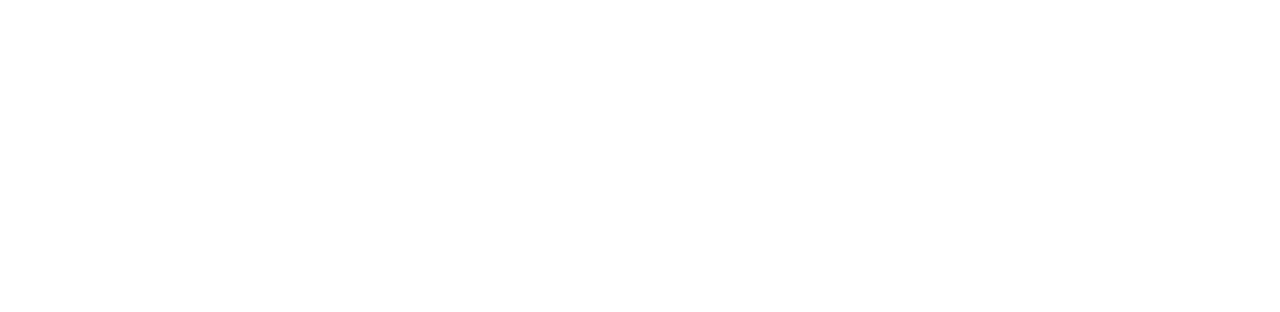
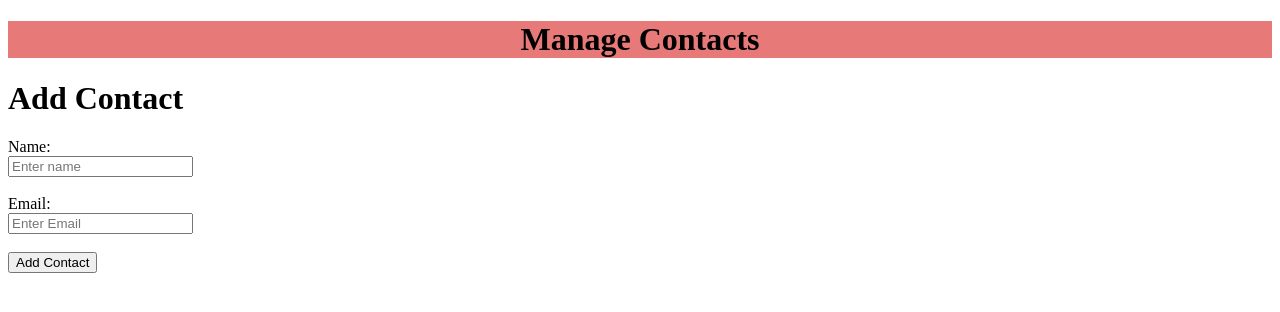
Before and after one commit to vibhanimbalkar97-star/Manage-Contact, a React (Vite) app in the folder manage_contacts/: page / in a window 1280 px wide. Shown: the top 312 px of the page. Built offline with nearby package versions, Linux system fonts and the light colour scheme.

Commit message:
components created
The html format of form created

```diff
--- a/manage_contacts/src/App.jsx
+++ b/manage_contacts/src/App.jsx
@@ -1,11 +1,14 @@
 import './App.css'
+import AddContact from './Components/AddContact'
+import Header from './Components/Header'
 
 function App() {
 
 
   return (
     <>
-
+      <Header />
+      <AddContact />
     </>
   )
 }
--- /dev/null
+++ b/manage_contacts/src/Components/AddContact.jsx
@@ -0,0 +1,23 @@
+import React from 'react'
+
+const AddContact = () => {
+
+    return (
+        <div>
+            <h1>Add Contact</h1>
+            <form>
+                <label>Name:</label>
+                <br />
+                <input type="text" placeholder="Enter name" />
+                <br /><br />
+                <label>Email:</label>
+                <br />
+                <input type="text" placeholder="Enter Email" />
+                <br /><br />
+                <button>Add Contact</button>
+            </form>
+        </div>
+    )
+}
+
+export default AddContact
--- /dev/null
+++ b/manage_contacts/src/Components/Header.css
@@ -0,0 +1,4 @@
+.header {
+    text-align: center;
+    background-color: #e87979;
+}
--- /dev/null
+++ b/manage_contacts/src/Components/Header.jsx
@@ -0,0 +1,12 @@
+import React from 'react'
+import './Header.css'
+
+const Header = () => {
+  return (
+    <div className="header">
+        <h1>Manage Contacts</h1>
+    </div>
+  )
+}
+
+export default Header
```
